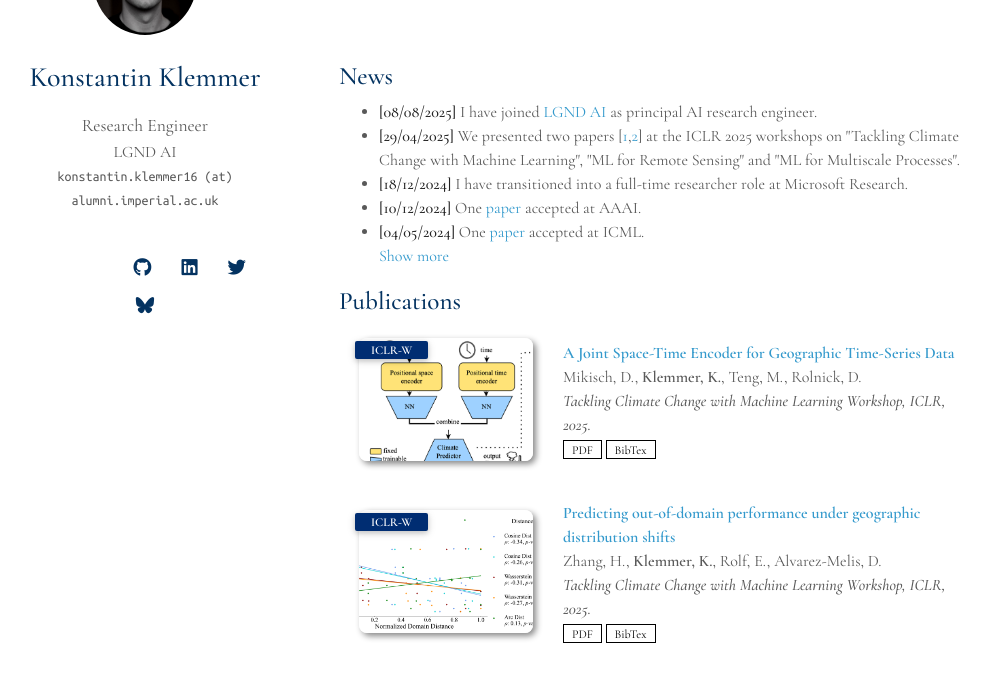
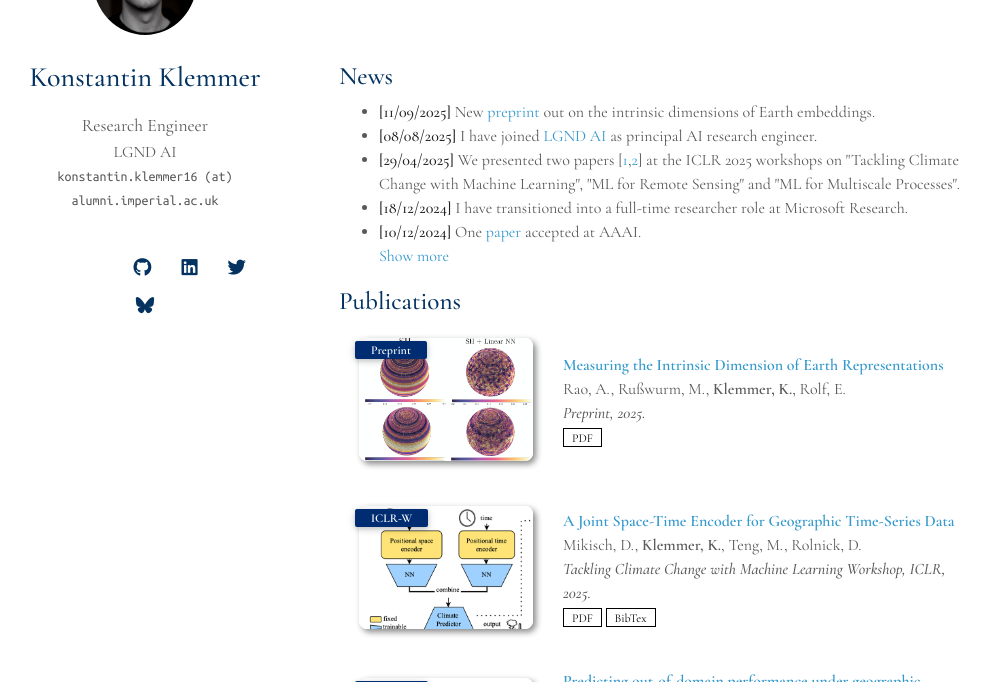
Before and after one commit to konstantinklemmer/konstantinklemmer.github.io, a Jekyll site: the page built from index.md, in a window 1280 px wide and 900 px high, scrolled down 602 px, cut to the strip 158-840 px from the top of the window. Shown: the whole strip, without its empty margins (131-1121 px from the left). Built offline with Jekyll 4.4.1, drawn with Linux system fonts in a browser that asks for light colours; a style sheet for code colours, icons or effects is not loaded; our own code applies the rules of GitHub Pages for plain Markdown files.

Commit message:
Update publications with ID of EE preprint

```diff
--- a/_data/publications.yml
+++ b/_data/publications.yml
@@ -1,4 +1,12 @@
 main:
+
+  - title: "Measuring the Intrinsic Dimension of Earth Representations"
+    authors: Rao, A., Rußwurm, M., <b>Klemmer, K.</b>, Rolf, E.
+    conference_short: Preprint
+    conference: Preprint, 2025.
+    pdf: https://arxiv.org/pdf/2511.02101
+    #bibtex: TODO
+    image: ./assets/img/pub/arxiv25a.png
 
   - title: "A Joint Space-Time Encoder for Geographic Time-Series Data"
     authors: Mikisch, D., <b>Klemmer, K.</b>, Teng, M., Rolnick, D.
--- a/_includes/news.md
+++ b/_includes/news.md
@@ -3,14 +3,15 @@
 <h2 style="margin: 60px 0px 10px;">News</h2>
 
 <ul>
+<li><strong>[11/09/2025]</strong> New <a href="https://arxiv.org/abs/2511.02101">preprint</a> out on the intrinsic dimensions of Earth embeddings.</li>
 <li><strong>[08/08/2025]</strong> I have joined <a href="https://lgnd.io/">LGND AI</a> as principal AI research engineer.</li>
 <li><strong>[29/04/2025]</strong> We presented two papers [<a href="https://www.climatechange.ai/papers/iclr2025/20">1</a>,<a href="https://www.climatechange.ai/papers/iclr2025/25">2</a>] at the ICLR 2025 workshops on "Tackling Climate Change with Machine Learning", "ML for Remote Sensing" and "ML for Multiscale Processes".</li>
 <li><strong>[18/12/2024]</strong> I have transitioned into a full-time researcher role at Microsoft Research.</li>
 <li><strong>[10/12/2024]</strong> One <a href="https://arxiv.org/abs/2311.17179">paper</a> accepted at AAAI.</li>
-<li><strong>[04/05/2024]</strong> One <a href="https://arxiv.org/abs/2402.01444">paper</a> accepted at ICML.</li>
 
 <a href="javascript:toggle_vis('newsmore')">Show more</a>
 <div id="newsmore" style="display:none">
+  <li><strong>[04/05/2024]</strong> One <a href="https://arxiv.org/abs/2402.01444">paper</a> accepted at ICML.</li>
   <li><strong>[21/02/2024]</strong> I recently talked about SatCLIP on Robin Cole's "Satellite Image Deep Learning" podcast. You can check the recording <a href="https://www.satellite-image-deep-learning.com/p/location-embedding-with-satclip-with">here</a>.</li>
   <li><strong>[16/01/2024]</strong> One <a href="https://arxiv.org/abs/2310.06743">paper</a> accepted at ICLR as a spotlight.</li>
   <li><strong>[04/01/2024]</strong> New <a href="https://www.nature.com/articles/d41586-023-03983-7">short paper</a> out in Nature, commenting on recent advances in ocean activity mapping using satellite imagery and deep learning.</li>
```
Also changed, not shown: assets/img/pub/arxiv25a.png (added).
